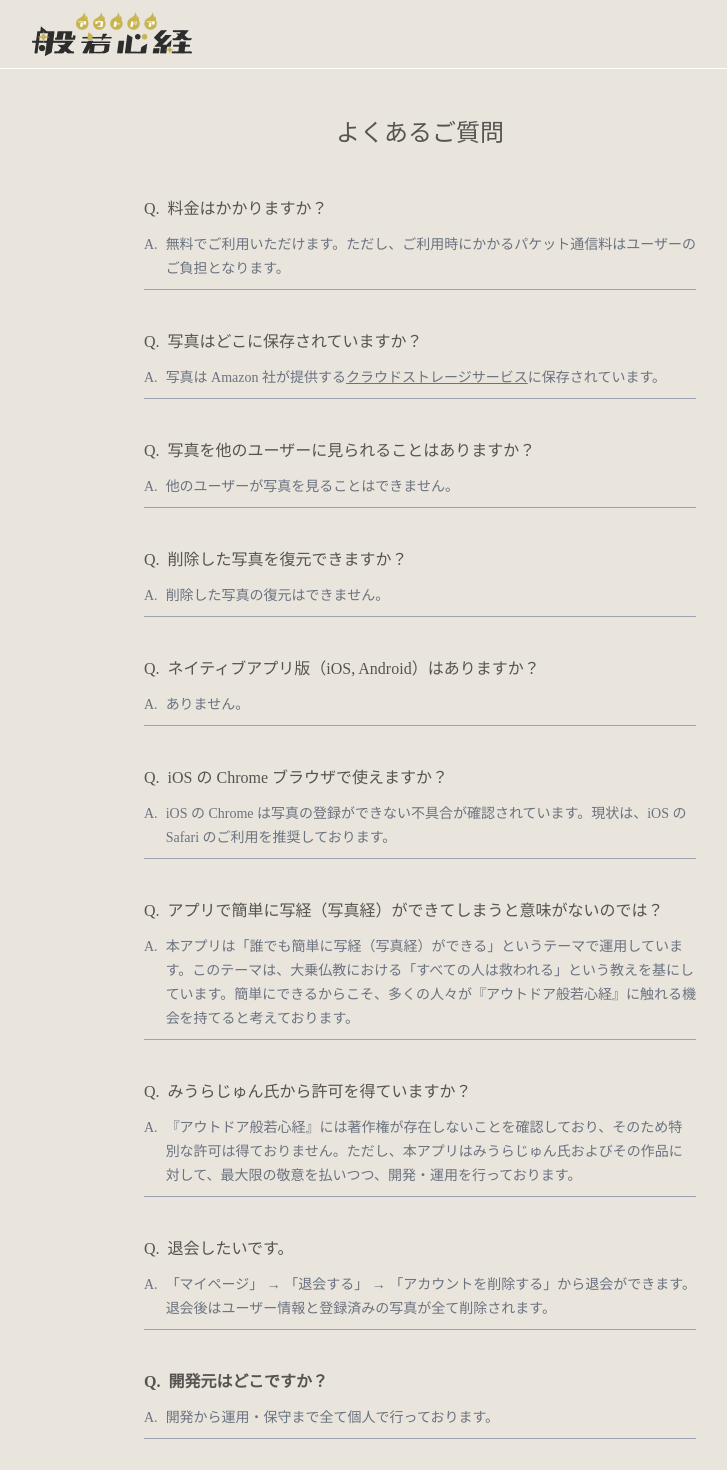
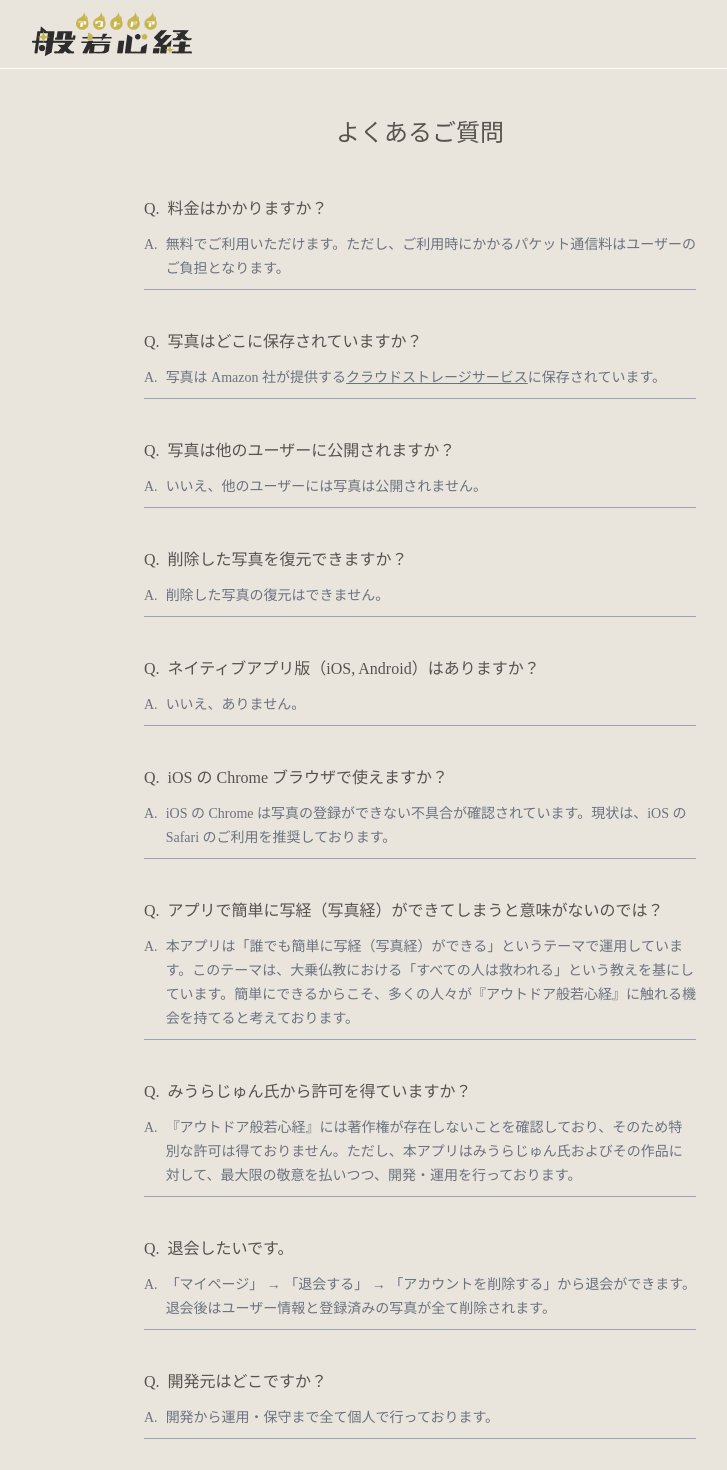
Before and after one commit to shirotamaki/outdoor-heart-sutra, a Next.js app in the folder frontend/: page /faq in a window 1280 px wide. Shown: the top 1470 px of the page, without its empty margins (220-947 px from the left). Built offline with nearby package versions, Linux system fonts and the light colour scheme; no server answers; a web font is replaced by a local one.

Commit message:
🩹 typoとテキスト内容を修正する

```diff
--- a/frontend/src/pages/faq.tsx
+++ b/frontend/src/pages/faq.tsx
@@ -61,11 +61,11 @@ const Faq = () => {
               <li className='mb-10 pb-2 border-b border-gray-400'>
                 <h2 className='text-mainBlack text-sm sm:text-base mb-3 flex flex-row'>
                   <div className='mr-2'>Q.</div>
-                  <div className=''>写真を他のユーザーに見られることはありますか？</div>
+                  <div className=''>写真は他のユーザーに公開されますか？</div>
                 </h2>
                 <p className='text-xs sm:text-sm flex flex-row leading-5 md:leading-6'>
                   <div className='mr-2'>A.</div>
-                  <div>他のユーザーが写真を見ることはできません。</div>
+                  <div>いいえ、他のユーザーには写真は公開されません。</div>
                 </p>
               </li>
               <li className='mb-10 pb-2 border-b border-gray-400'>
@@ -85,7 +85,7 @@ const Faq = () => {
                 </h2>
                 <p className='text-xs sm:text-sm flex flex-row leading-5 md:leading-6'>
                   <div className='mr-2'>A.</div>
-                  <div>ありません。</div>
+                  <div>いいえ、ありません。</div>
                 </p>
               </li>
               <li className='mb-10 pb-2 border-b border-gray-400'>
@@ -139,7 +139,7 @@ const Faq = () => {
                 </p>
               </li>
               <li className='mb-10 pb-2 border-b border-gray-400'>
-                <h2 className='text-mainBlack font-black text-sm sm:text-base mb-3 flex'>
+                <h2 className='text-mainBlack text-sm sm:text-base mb-3 flex flex-row'>
                   <div className='mr-2'>Q.</div>
                   <div>開発元はどこですか？</div>
                 </h2>
```
